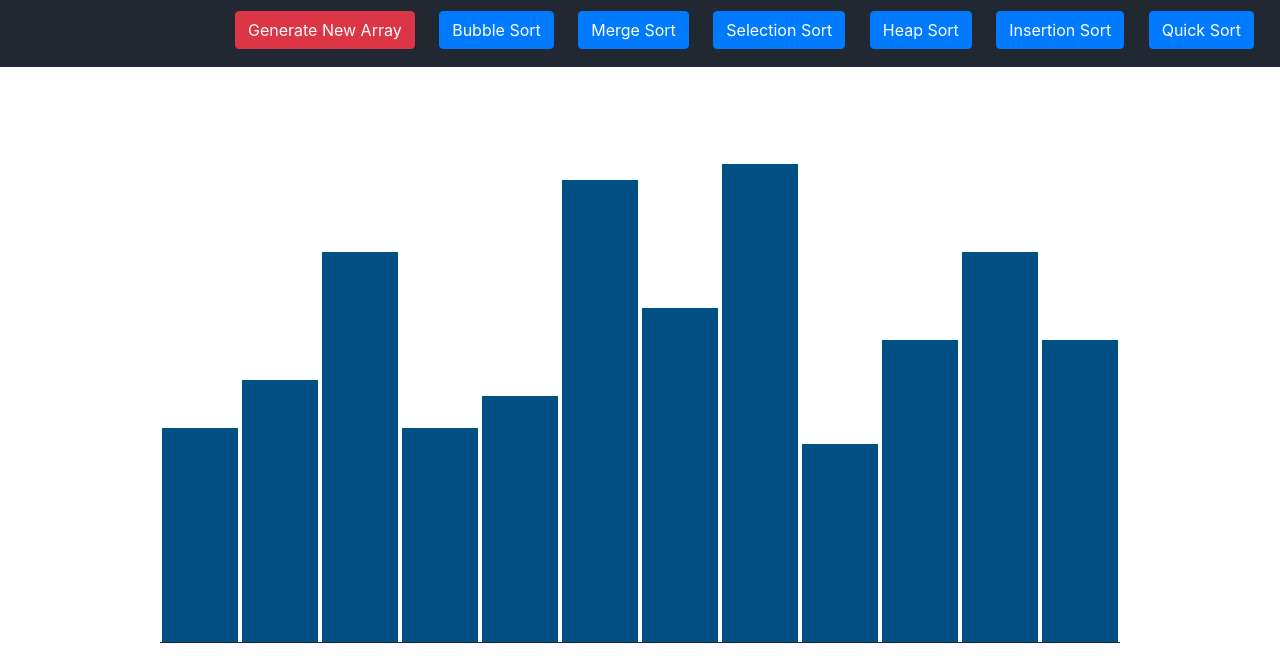
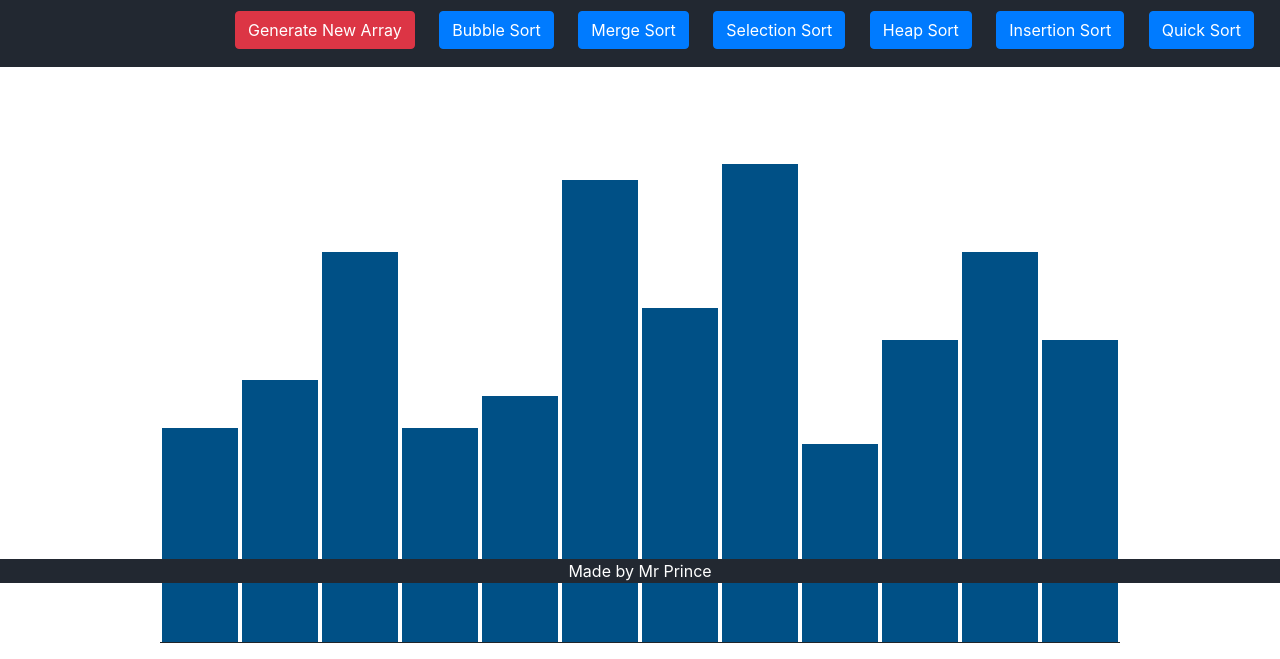
Before and after one commit to mrprince88/SortingVisualizer, a plain HTML site: page index.html in a window 1280 px wide. Shown: the part 217-876 px from the top of the page. Drawn offline with nearby package versions, Linux system fonts and the light colour scheme.

Commit message:
added footer

```diff
--- a/index.html
+++ b/index.html
@@ -48,5 +48,8 @@
 		<div class='grid'></div>
 	</div>
 	</div>
+	<div class="footer">
+		Made by Mr Prince
+	</div>
 </body>
 </html>
--- a/style.css
+++ b/style.css
@@ -14,6 +14,16 @@
 .board {
 	display: flex;
 	justify-content: center;
+}
+.footer {
+	position: fixed;
+	bottom: 0;
+	width: 100%;
+	color: white;
+	margin:0 auto;
+	background-color: #222831;
+	text-align: center;
+	vertical-align: middle;
 }
 .grid {
 	margin:2vh;
```
